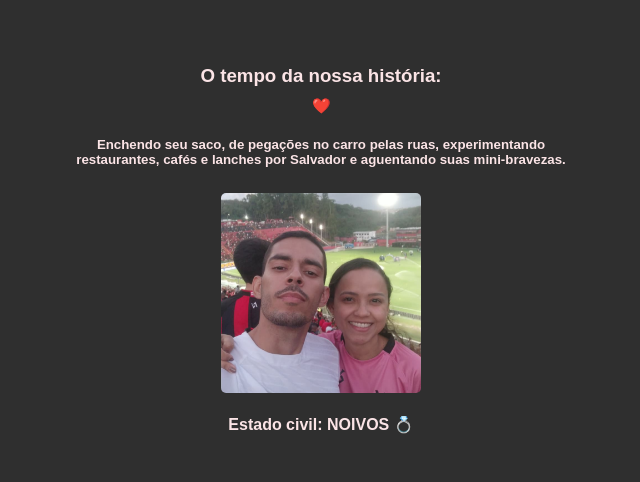
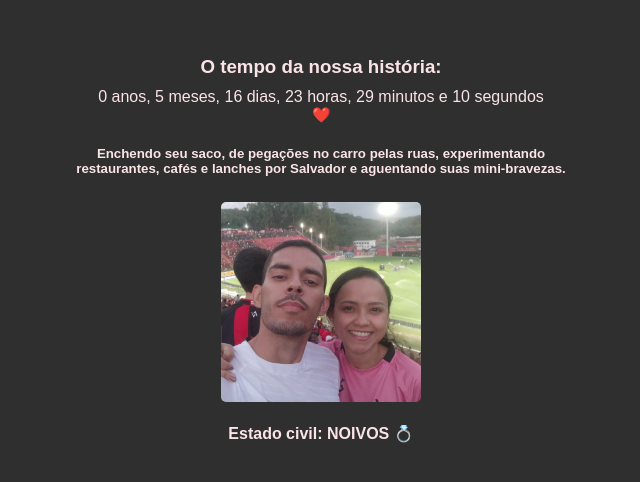
Before and after one commit to VieiraTabareu/carta-namorados, a plain HTML site: page index.html in a window 1280 px wide. Shown: the part 176-658 px from the top of the page, without its empty margins (319-959 px from the left). Drawn offline with Linux system fonts and the light colour scheme.

Commit message:
att 1.3 contador consertado

```diff
--- a/index.html
+++ b/index.html
@@ -316,5 +316,7 @@ Mais um momento marcante, mais uma memória inesquecível.
       }, 3000);
     });
   </script>
+
+<script src="script.js"></script>
 </body>
 </html>
--- a/script.js
+++ b/script.js
@@ -23,7 +23,7 @@ function updateCounter() {
   const seconds = Math.floor(restAfterMinutes / 1000);
 
   document.getElementById("counter").innerHTML =
-    `${years} anos, ${months} mês, ${days} dias, ${hours} horas, ${minutes} minutos e ${seconds} segundos`;
+    `${years} anos, ${months} meses, ${days} dias, ${hours} horas, ${minutes} minutos e ${seconds} segundos`;
 }
 
 setInterval(updateCounter, 1000);
```
